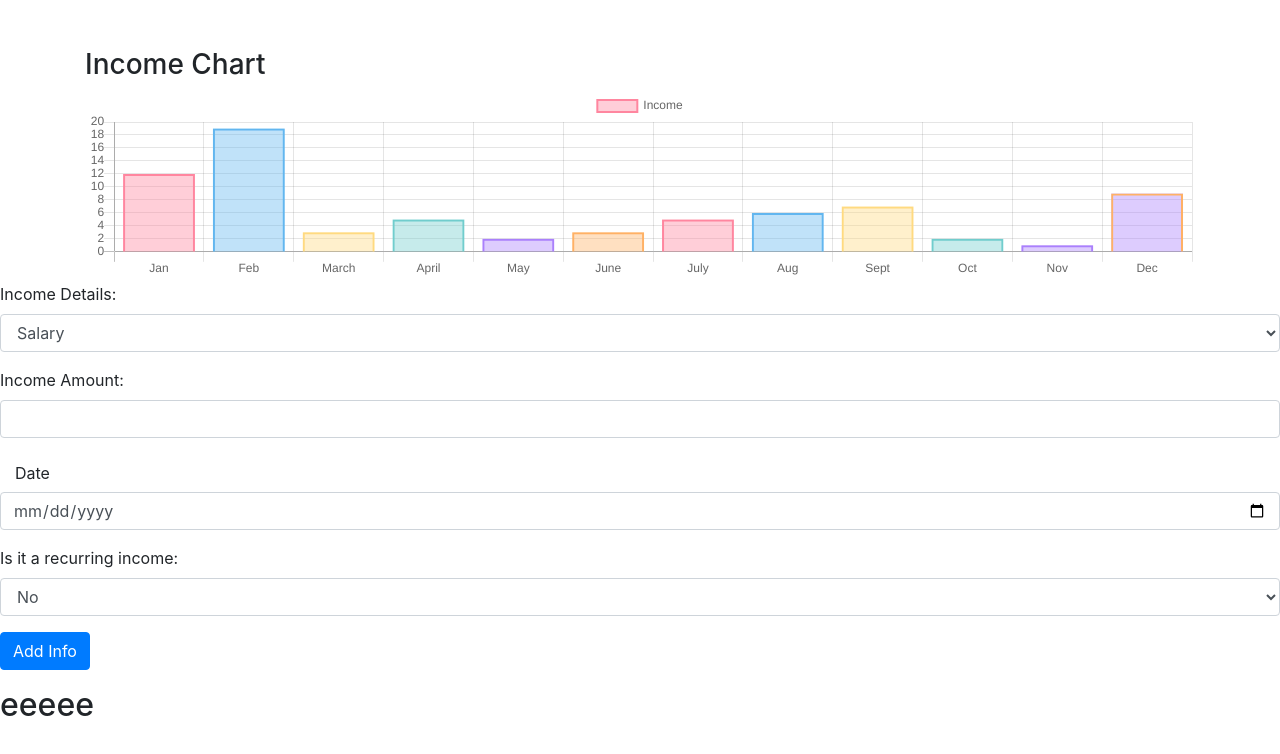
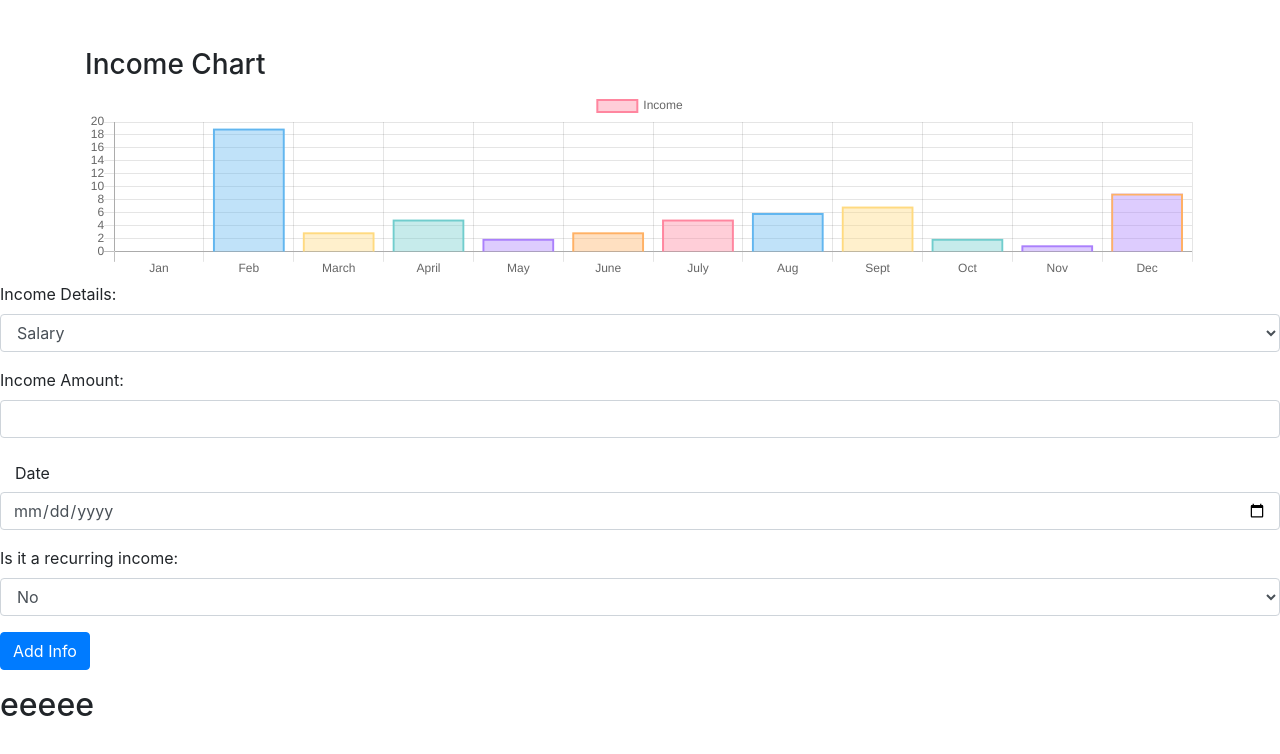
Before and after one commit to Emmanuel-Osabuehien/Professional-Practice-IT-, a React (Create React App) app: page /income in a window 1280 px wide. Shown: the top 754 px of the page. Built offline with nearby package versions, Linux system fonts and the light colour scheme; no server answers.

Commit message:
Graph nearly done

```diff
--- a/src/pages/IncomeFormat.js
+++ b/src/pages/IncomeFormat.js
@@ -7,6 +7,7 @@ export class IncomeFormat extends React.Component {
         super();
 
     }
+
 
     render() {
         return (
--- a/src/pages/IncomeList.js
+++ b/src/pages/IncomeList.js
@@ -5,40 +5,43 @@ export class IncomeList extends React.Component {
 
     constructor() {
         super();
-        this.covertDate = this.covertDate.bind(this);
+        //this.covertDate = this.covertDate.bind(this);
     }
 
-    covertDate(date) {
-        var myDateMonth = [];
-        let monthPlace = 5;
+    // covertDate(date) {
+    //     var myDateMonth = [];
+    //     let monthPlace = 5;
 
 
-        for (let index = 0; index < 2; index++) {
-            myDateMonth[index] = date.charAt(monthPlace);
-            monthPlace++;
-        }
+    //     for (let index = 0; index < 2; index++) {
+    //         myDateMonth[index] = date.charAt(monthPlace);
+    //         monthPlace++;
+    //     }
 
-        return myDateMonth;
+    //     return myDateMonth;
 
-    }
+    // }
 
     render() {
         return this.props.incomes.map((income) => {
+            return <IncomeFormat income={income} ReloadData={this.props.ReloadData}></IncomeFormat>
 
-            var myDateMonth = [];
-            var jan = ["0", "1"];
+            // var myDateMonth = [];
+            // var jan = ["0", "1"];
+            // var janMoney;
 
-            myDateMonth = this.covertDate(income.date);
-            console.log(myDateMonth);
+            // myDateMonth = this.covertDate(income.date);
+            // console.log(myDateMonth);
 
-            if (JSON.stringify(myDateMonth) == JSON.stringify(jan)) {
+            // if (JSON.stringify(myDateMonth) == JSON.stringify(jan)) {
 
-                return <IncomeFormat income={income} ReloadData={this.props.ReloadData}></IncomeFormat>
-            }
+            //     janMoney = income.money;
+            //     return <IncomeFormat income={income} ReloadData={this.props.ReloadData}></IncomeFormat>
+            // }
 
-            else {
-                console.log("ERROR")
-            }
+            // else {
+            //     console.log("Out of bounded date")
+            // }
         })
     }
 
--- a/src/pages/IncomePg.js
+++ b/src/pages/IncomePg.js
@@ -1,10 +1,12 @@
 import axios from 'axios';
 import React from 'react';
 import { MDBContainer } from "mdbreact";
-import { Bar } from "react-chartjs-2";
+import { Bar, Chart } from "react-chartjs-2";
 import { IncomeList } from "./IncomeList";
+import { IncomeRead } from "./IncomeRead";
 
 import Button from 'react-bootstrap/Button'
+import { data } from 'jquery';
 
 
 export class IncomePg extends React.Component {
@@ -23,7 +25,10 @@ export class IncomePg extends React.Component {
         this.hiddenElement = this.hiddenElement.bind(this);
         this.componentDidMount = this.componentDidMount.bind(this);
         this.ReloadData = this.ReloadData.bind(this);
-        this.state = {
+        this.displayMyMoney = this.displayMyMoney.bind(this);
+        this.covertDate = this.covertDate.bind(this);
+        this.getGraphData = this.getGraphData.bind(this);
+        this.stateInput = {
             Title: ' ',
             Money: ' ',
             Date: ' ',
@@ -37,7 +42,7 @@ export class IncomePg extends React.Component {
                 datasets: [
                     {
                         label: "Income",
-                        data: [12, 19, 3, 5, 2, 3, 5, 6, 7, 2, 1, 9],
+                        data: [this.janMoney, 19, 3, 5, 2, 3, 5, 6, 7, 2, 1, 9],
                         backgroundColor: [
                             "rgba(255, 134,159,0.4)",
                             "rgba(98,  182, 239,0.4)",
@@ -98,9 +103,11 @@ export class IncomePg extends React.Component {
                 }
             }
         }
-        this.stateRead = {
+        this.state = {
             incomes: []
         }
+
+        this.janMoney = 0;
 
     }
 
@@ -167,6 +174,8 @@ export class IncomePg extends React.Component {
         axios.get('http://localhost:4000/incomes')
             .then((response) => {
                 this.setState({ incomes: response.data })
+                //this.displayMyMoney();
+
             })
             .catch((error) => {
                 console.log(error)
@@ -200,7 +209,87 @@ export class IncomePg extends React.Component {
             });
     }
 
+    covertDate(date) {
+        var myDateMonth = [];
+        let monthPlace = 5;
 
+
+        for (let index = 0; index < 2; index++) {
+            myDateMonth[index] = date.charAt(monthPlace);
+            monthPlace++;
+        }
+
+        return myDateMonth;
+
+    }
+
+    displayMyMoney(month) {
+
+        var arrayLenght = this.state.incomes.length;
+        var myDateMonth;
+        var jan = ["0", "1"];
+
+        for (let i = 0; i < arrayLenght; i++) {
+            myDateMonth = this.covertDate(this.state.incomes[i].date);
+
+
+            //console.log(myDateMonth);
+
+            if (JSON.stringify(myDateMonth) == JSON.stringify(month)) {
+
+                    this.janMoney += this.state.incomes[i].money;
+                    console.log(this.janMoney);
+
+            }
+        }
+
+        var data = {
+            labels: ["Jan", "Feb", "March", "April", "May", "June", "July", "Aug", "Sept", "Oct", "Nov", "Dec"],
+            datasets: [
+                {
+                    label: "Income",
+                    data: [this.janMoney, 19, 3, 5, 2, 3, 5, 6, 7, 2, 1, 9],
+                    backgroundColor: [
+                        "rgba(255, 134,159,0.4)",
+                        "rgba(98,  182, 239,0.4)",
+                        "rgba(255, 218, 128,0.4)",
+                        "rgba(113, 205, 205,0.4)",
+                        "rgba(170, 128, 252,0.4)",
+                        "rgba(255, 177, 101,0.4)",
+                        "rgba(255, 134,159,0.4)",
+                        "rgba(98,  182, 239,0.4)",
+                        "rgba(255, 218, 128,0.4)",
+                        "rgba(113, 205, 205,0.4)",
+                        "rgba(170, 128, 252,0.4)",
+                        "rgba(170, 128, 252,0.4)"
+
+                    ],
+                    borderWidth: 2,
+                    borderColor: [
+                        "rgba(255, 134, 159, 1)",
+                        "rgba(98,  182, 239, 1)",
+                        "rgba(255, 218, 128, 1)",
+                        "rgba(113, 205, 205, 1)",
+                        "rgba(170, 128, 252, 1)",
+                        "rgba(255, 177, 101, 1)",
+                        "rgba(255, 134, 159, 1)",
+                        "rgba(98,  182, 239, 1)",
+                        "rgba(255, 218, 128, 1)",
+                        "rgba(113, 205, 205, 1)",
+                        "rgba(170, 128, 252, 1)",
+                        "rgba(255, 177, 101, 1)"
+                    ]
+                }
+            ]
+        }
+        return data;
+    }
+
+    getGraphData(){
+        var data = this.displayMyMoney(['0', '1']);
+
+        return data;
+    }
 
 
     //allows html in JAVASCRIPT
@@ -210,15 +299,18 @@ export class IncomePg extends React.Component {
         return (
 
             <div >
+
+                <IncomeList incomes={this.state.incomes} ReloadData={this.ReloadData}></IncomeList>
+
                 <MDBContainer>
                     <h3 className="mt-5">Income Chart</h3>
-                    <Bar data={this.stateGraph.dataBar} options={this.stateGraph.barChartOptions} />
+                    <Bar data={this.getGraphData} options={this.stateGraph.barChartOptions} />
                 </MDBContainer>
 
                 <form onSubmit={this.onSubmit}>
                     <div className="form-group">
                         <label>Income Details: </label>
-                        <select class="form-control" value={this.state.Title}
+                        <select className="form-control" value={this.stateInput.Title}
                             onChange={this.onChangeTitle}>
                             <option>Salary</option>
                             <option>Income from self employment</option>
@@ -231,21 +323,21 @@ export class IncomePg extends React.Component {
                         <label>Income Amount: </label>
                         <input type='text'
                             className='form-control'
-                            value={this.state.Money}
+                            value={this.stateInput.Money}
                             onChange={this.onChangeMoney}></input>
                     </div>
                     <div className="form-group">
-                        <label for="example-date-input" class="col-2 col-form-label">Date</label>
+                        <label htmlFor="example-date-input" className="col-2 col-form-label">Date</label>
 
-                        <input class="form-control" type="date" value="2011-08-19" id="example-date-input"
-                            value={this.state.Date}
+                        <input className="form-control" type="date" value="2011-08-19" id="example-date-input"
+                            value={this.stateInput.Date}
                             onChange={this.onChangeDate}></input>
                     </div>
 
                     <div className="form-group">
                         <label>Is it a recurring income: </label>
-                        <select class="form-control" id="recurringSelection" onClick={this.componentDidMount}
-                            value={this.state.Reccur}
+                        <select className="form-control" id="recurringSelection" onClick={this.componentDidMount}
+                            value={this.stateInput.Reccur}
                             onChange={this.onChangeReccur}>
                             <option value="no">No</option>
                             <option value="yes">Yes</option>
@@ -255,8 +347,8 @@ export class IncomePg extends React.Component {
 
                     <div className="form-group" id="inputCommentsBrand">
                         <label>Recurring: </label>
-                        <select class="form-control"
-                            value={this.state.Annual}
+                        <select className="form-control"
+                            value={this.stateInput.Annual}
                             onChange={this.onChangeAnnual}>
                             <option>Yearly</option>
                             <option>Monthly</option>
@@ -274,9 +366,6 @@ export class IncomePg extends React.Component {
                 </form>
 
                 <h2>eeeee</h2>
-                    <IncomeList incomes={this.stateRead.incomes} ReloadData={this.ReloadData}></IncomeList>
-
-
             </div>
         );
     }
--- a/src/pages/IncomeRead.js
+++ b/src/pages/IncomeRead.js
@@ -1,30 +1,48 @@
 import React from 'react';
 import axios from 'axios';
 import { IncomeList } from './IncomeList';
+
 
 export class IncomeRead extends React.Component {
 
     constructor() {
         super();
         this.ReloadData = this.ReloadData.bind(this);
+
+
     }
-
     state = {
         incomes: []
     };
+    ReloadData() {
 
-    componentDidMount() {
-        this.ReloadData();
-    }
-
-    ReloadData() {
         axios.get('http://localhost:4000/incomes')
             .then((response) => {
                 this.setState({ incomes: response.data })
+                //this.myMoney = this.displayMyMoney();
+                //console.log("My mulla " +this.myMoney)
             })
             .catch((error) => {
                 console.log(error)
             });
+    }
+
+    componentDidMount() {
+      this.ReloadData();
+    }
+
+    covertDate(date) {
+        var myDateMonth = [];
+        let monthPlace = 5;
+
+
+        for (let index = 0; index < 2; index++) {
+            myDateMonth[index] = date.charAt(monthPlace);
+            monthPlace++;
+        }
+
+        return myDateMonth;
+
     }
 
     render() {
```
Also changed, not shown: 1 other file (tests, documents, lock files or other folders).
